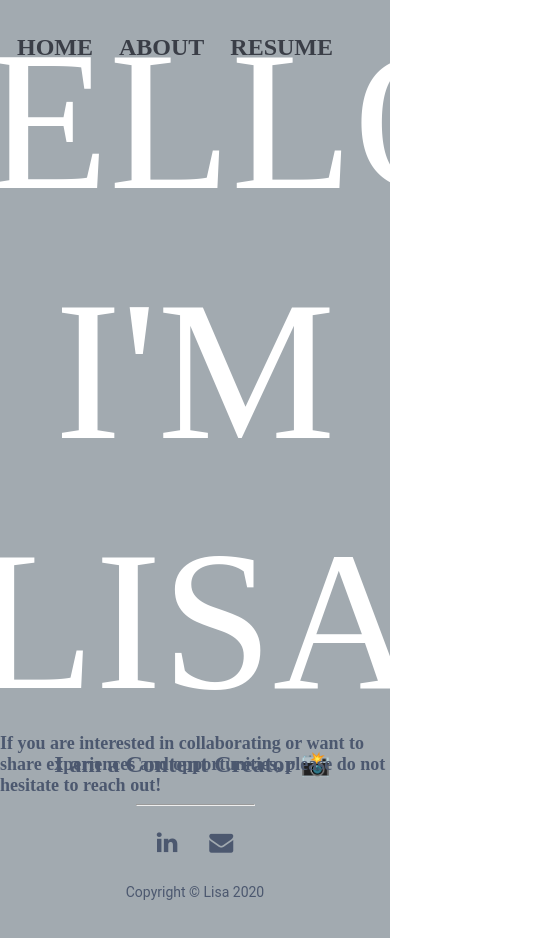
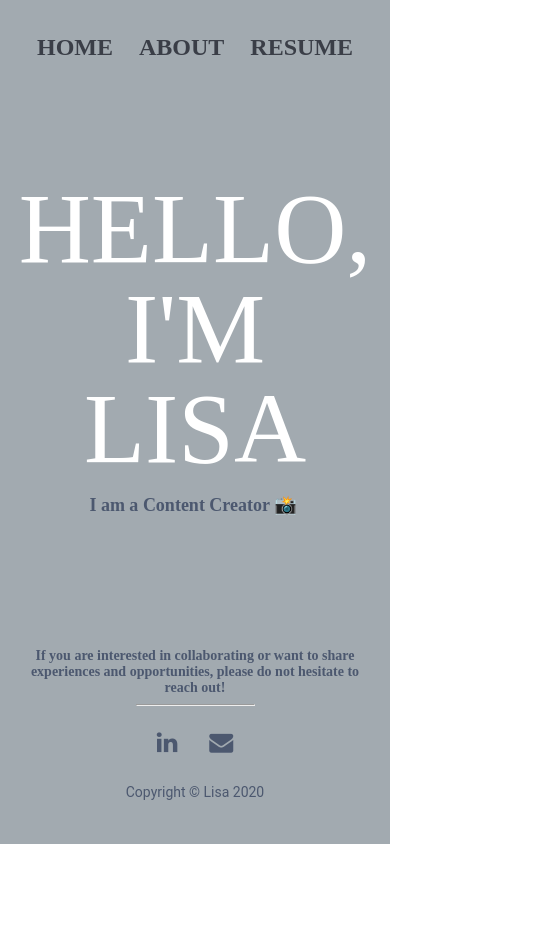
Before and after one commit to lisaqc/portfolio, a React (Create React App) app: page / in a window 390 px wide. Shown: the whole page, 548 px wide, since content can reach past the window. After the commit the page ends 844 px from the top, so only its background shows below. Built offline with nearby package versions, Linux system fonts and the light colour scheme.

Commit message:
fixing responsive design on mobile view

```diff
--- a/src/components/footer/footer.styles.css
+++ b/src/components/footer/footer.styles.css
@@ -69,3 +69,11 @@ ul.Social-Icons {
     font-family: Roboto;
     color: #4C586F
   }
+
+  @media only screen and (max-width: 815px) {
+    span.footer-info {
+      margin: 0 24px;
+      text-align: center;
+      font-size: 14px;
+  }
+}
--- a/src/components/navbar/navbar.styles.css
+++ b/src/components/navbar/navbar.styles.css
@@ -12,26 +12,11 @@
     font-weight: 700;
 }
 
-.container {
-    width: 1000px;
-    margin: 20px auto;
-}
-
-.center {
-    display: flex;
-    justify-content: center;
-}
-
-.hide {
-    display: none;
-}
-
 .menu__list {
     list-style-type: none;
     padding: 0;
     height: 100%;
     margin: 0;
-    margin-right: 40px;
 }
 
 .menu__list-item {
--- a/src/pages/about/about.styles.css
+++ b/src/pages/about/about.styles.css
@@ -37,3 +37,24 @@
     font-weight: 700;
     margin-bottom: 20px;
 }
+
+
+@media only screen and (max-width: 815px) {
+
+    .infos {
+        display: flex;
+        flex-direction: column;
+    }
+
+    .headshot {
+        display: block;
+        width: 90vw;
+        min-height: 30vh;
+        max-width: 90vw;
+        margin: 24px;
+    }
+
+    .about-info {
+        margin: 24px;
+    }
+}
--- a/src/pages/home/home.styles.css
+++ b/src/pages/home/home.styles.css
@@ -33,3 +33,20 @@
     text-align: center;
     font-weight: 700;
 }
+
+@media only screen and (max-width: 815px) {
+
+    .home-header {
+        height: 60vh;
+    }
+
+    .name {
+        line-height: 100px;
+        font-size: 100px;
+        margin: 8px 24px;
+    }
+
+    .title {
+        font-size: 18px;
+    }
+}
```
